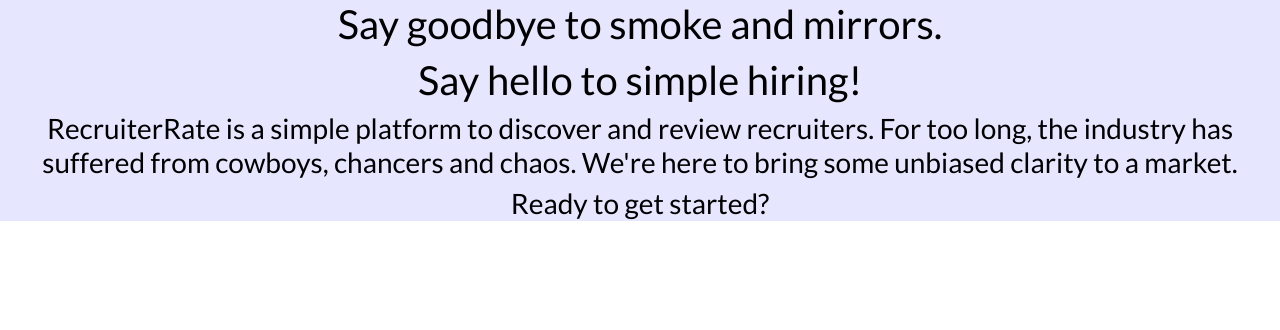
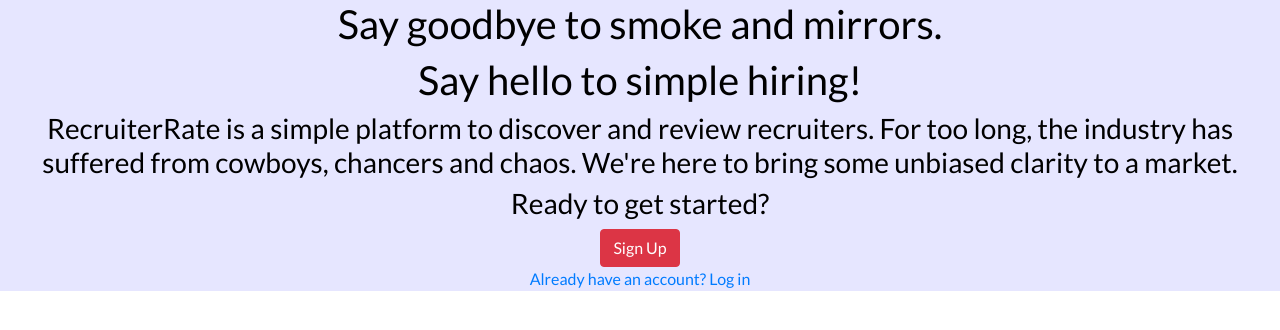
Before and after one commit to Reikon95/RecruiterRate, a React (Create React App) app: page / in a window 1280 px wide. Shown: the top 330 px of the page. Built offline with nearby package versions, Linux system fonts and the light colour scheme.

Commit message:
added buttons

```diff
--- a/src/landingpage/LandingPage.js
+++ b/src/landingpage/LandingPage.js
@@ -1,6 +1,7 @@
 import React from 'react';
 import './LandingPage.css';
 import 'bootstrap/dist/css/bootstrap.min.css';
+import Button from 'react-bootstrap/Button';
 
 export default function LandingPage() {
 
@@ -11,7 +12,9 @@
         <h3>RecruiterRate is a simple platform to discover and review recruiters. For too long, the industry has suffered from
         cowboys, chancers and chaos. We're here to bring some unbiased clarity to a market.</h3>
         <h3>Ready to get started?</h3>
-
+        <Button variant="danger">Sign Up</Button>
+        <br/>
+        <a href="/login">Already have an account? Log in</a>
         </div>
     )
 }
```
